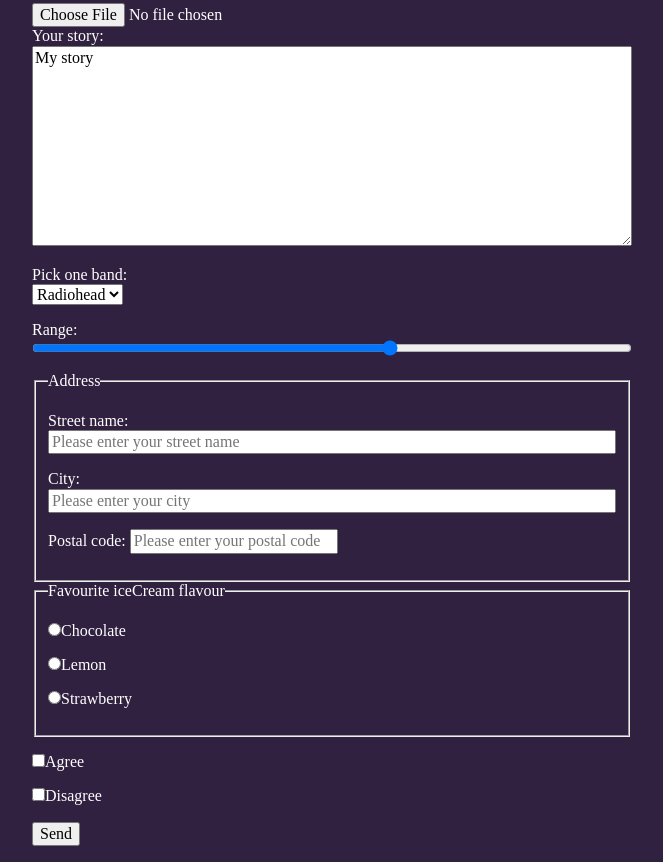
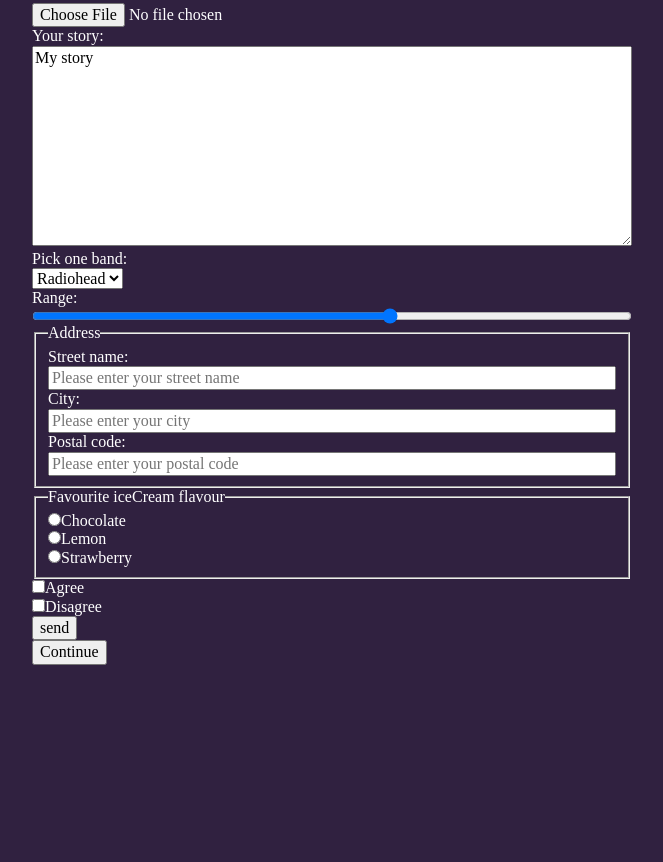
Before and after one commit to Kamil-Siwiec/web-form, a plain HTML site: page index.html in a window 1280 px wide. Shown: the part 352-1214 px from the top of the page, without its empty margins (308-971 px from the left). After the commit the page ends 1017 px from the top, so only its background shows below. Drawn offline with Linux system fonts and the light colour scheme.

Commit message:
upgrade last htmls

```diff
--- a/index.html
+++ b/index.html
@@ -107,19 +107,21 @@
 
         <div class="form__container">
           <label for="yourStory">Your story:</label>
-          <textarea class="form__area" id="yourStory" name="yourStory">My story </textarea>
+          <textarea class="form__area" id="yourStory" name="yourStory">
+My story </textarea
+          >
         </div>
 
-        <p>
+        <div class="form__container">
           <label for="band">Pick one band:</label>
           <select name="band" id="band">
             <option value="band-1">Radiohead</option>
-            <option value="band-1">Metallica</option>
-            <option value="band-1">Nirvana</option>
+            <option value="band-2">Metallica</option>
+            <option value="band-3">Nirvana</option>
           </select>
-        </p>
+        </div>
 
-        <p>
+        <div class="form__container">
           <label
             >Range:
             <input
@@ -132,12 +134,12 @@
               step="20"
             />
           </label>
-        </p>
+        </div>
 
-        <fieldset>
-          <legend>Address</legend>
+        <fieldset class="fieldset">
+          <legend class="fieldset__item">Address</legend>
 
-          <p>
+          <div class="form__container">
             <label
               >Street name:
               <input
@@ -147,9 +149,9 @@
                 name="streetName"
               />
             </label>
-          </p>
+          </div>
 
-          <p>
+          <div class="form__container">
             <label
               >City:
               <input
@@ -159,36 +161,37 @@
                 name="city"
               />
             </label>
-          </p>
+          </div>
 
-          <p>
+          <div class="form__container">
             <label>
               Postal code:
               <input
+                class="form__item"
                 placeholder="Please enter your postal code"
                 id="postalCode"
                 name="postalCode"
                 pattern="[0-9]{2}-[0-9]{3}"
               />
             </label>
-          </p>
+          </div>
         </fieldset>
 
-        <fieldset>
-          <legend>Favourite iceCream flavour</legend>
-          <p>
+        <fieldset class="fieldset">
+          <legend class="fieldset__item">Favourite iceCream flavour</legend>
+          <div class="form__container">
             <label>
               <input name="iceCream" type="radio" value="chocolate" />Chocolate
             </label>
-          </p>
+          </div>
 
-          <p>
+          <div class="form__container">
             <label>
               <input name="iceCream" type="radio" value="lemon" />Lemon
             </label>
-          </p>
+          </div>
 
-          <p>
+          <div class="form__container">
             <label>
               <input
                 name="iceCream"
@@ -196,24 +199,40 @@
                 value="strawberry"
               />Strawberry
             </label>
-          </p>
+          </div>
         </fieldset>
 
-        <p>
-          <label>
-            <input name="agreement" type="checkbox" value="agree" />Agree
-          </label>
-        </p>
+        <div class="form__container">
+          <label
+            ><input
+              name="agreement"
+              type="checkbox"
+              value="agree"
+            />Agree</label
+          >
+        </div>
 
-        <p>
+        <div class="form__container">
           <label>
             <input name="agreement" type="checkbox" value="disagree" />Disagree
           </label>
-        </p>
+        </div>
 
-        <p>
-          <input type="submit" value="Send" />
-        </p>
+        <div class="form__container">
+          <input
+            class="btn-second"
+            name="agreement"
+            type="submit"
+            value="send"
+          />
+        </div>
+
+        <div class="form__spacer" aria-hidden="true"></div>
+        <div class="form__container">
+          <button class="btn" type="button" id="continue">
+            <span>Continue</span>
+          </button>
+        </div>
       </form>
     </main>
   </body>
```
